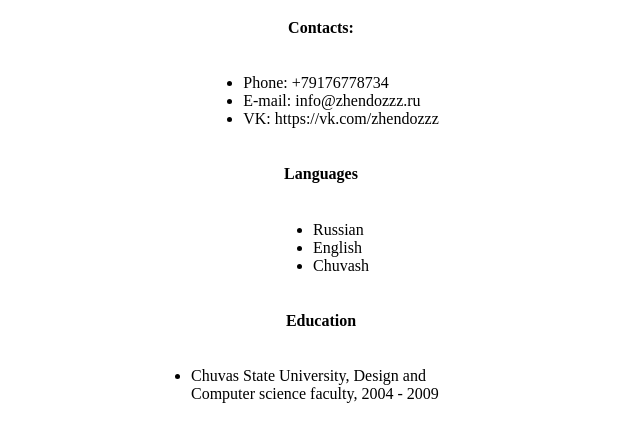
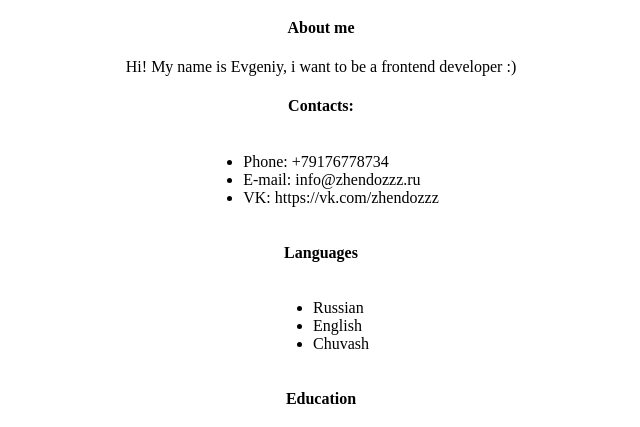
Before and after one commit to zhendozzz/rsschool-cv, a plain HTML site: page index.html in a window 1280 px wide. Shown: the part 373-800 px from the top of the page, without its empty margins (319-959 px from the left). Drawn offline with Linux system fonts and the light colour scheme.

Commit message:
feature: add about me section

```diff
--- a/index.html
+++ b/index.html
@@ -14,6 +14,12 @@
     </header>
     <main>
         <section>
+            <h4>About me</h4>
+            <p>
+                Hi! My name is Evgeniy, i want to be a frontend developer :)
+            </p>
+        </section>
+        <section>
             <h4>Contacts:</h4>
             <ul>
                 <li>Phone: +79176778734</li>
@@ -23,32 +29,26 @@
         </section>
         <section>
             <h4>Languages</h4>
-            <article>
             <ul>
                 <li>Russian</li>
                 <li>English</li>
                 <li>Chuvash</li>
             </ul>
-            </article>
         </section>
         <section>
             <h4>Education</h4>
-            <article>
             <ul>
                 <li>Chuvas State University, Design and Computer science faculty, 2004 - 2009</li>
             </ul>
-            </article>
         </section>
         <section>
             <h4>Professional skills</h4>
-            <article>
             <ul>
                 <li>Java</li>
                 <li>PHP</li>
                 <li>AngularJS</li>
                 <li>ExtJS</li>
             </ul>
-            </article>
         </section>
         <section>
             <h4>Code examples</h4>
```
Lines whose indentation alone changed are shown as unchanged.
